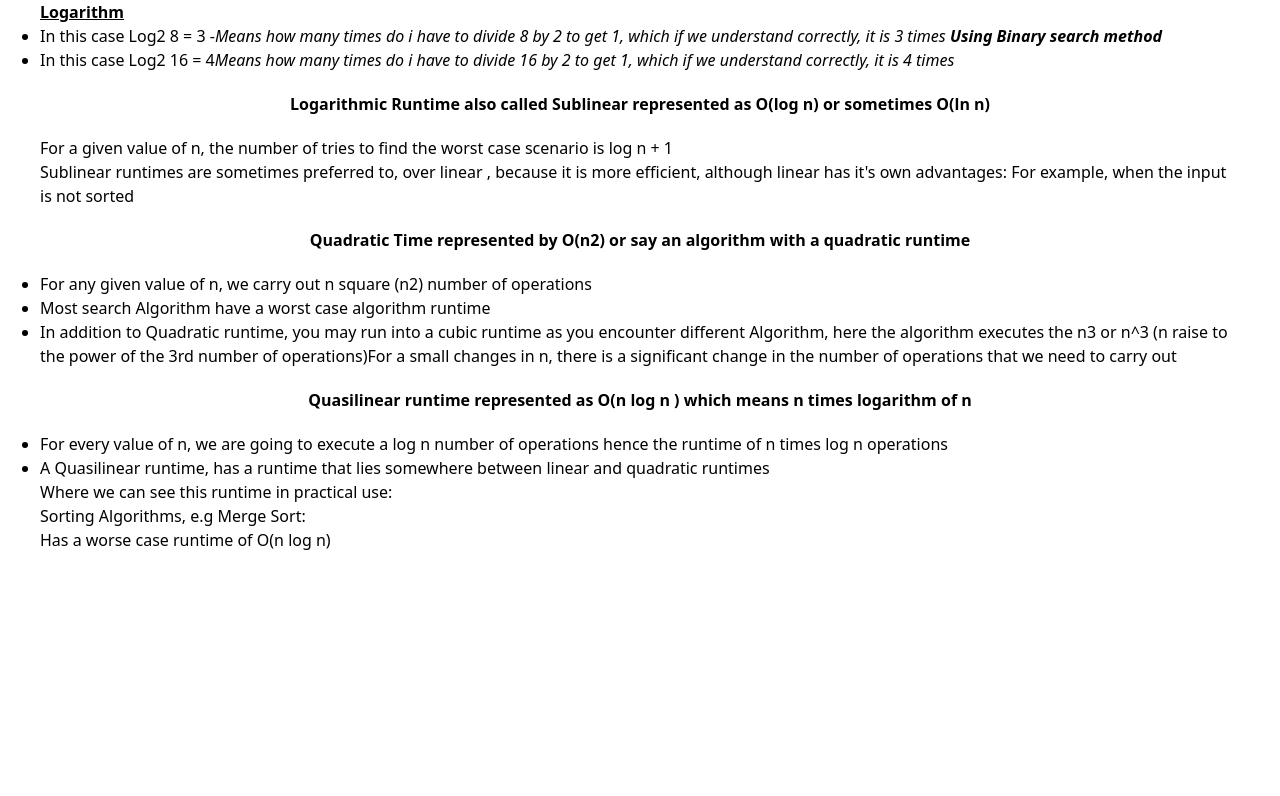
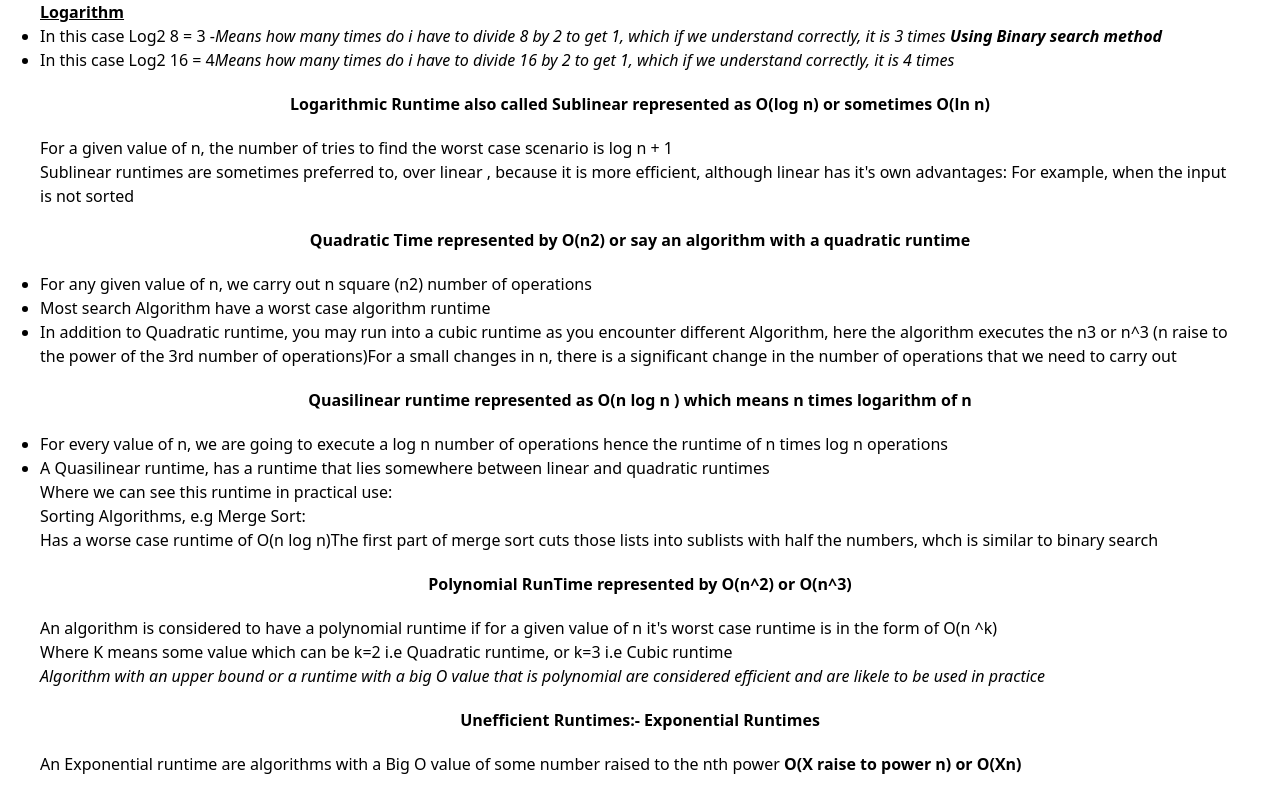
Before and after one commit to 1am-programmer/Data-structures-and-Algorithm, a React (Vite) app: page /big-o in a window 1280 px wide. Shown: the part 556-1352 px from the top of the page. Before the commit the page ends 1128 px from the top, so only its background shows below. Built offline with nearby package versions, Linux system fonts and the light colour scheme.

Commit message:
polynomial runtimes

```diff
--- a/router/BigO.jsx
+++ b/router/BigO.jsx
@@ -163,7 +163,38 @@ export default function BigO() {
             e.g Merge Sort:
             <br />
             <span>Has a worse case runtime of O(n log n)</span>
+            The first part of merge sort cuts those lists into sublists with
+            half the numbers, whch is similar to binary search
           </span>
+        </p>
+      </div>
+      <div>
+        <h3 className="font-bold py-5 text-center">
+          Polynomial RunTime represented by O(n^2) or O(n^3)
+        </h3>
+        <span>
+          An algorithm is considered to have a polynomial runtime if for a given
+          value of n it's worst case runtime is in the form of O(n ^k)
+        </span>
+        <p>
+          Where K means some value which can be k=2 i.e Quadratic runtime, or
+          k=3 i.e Cubic runtime
+        </p>
+        <p className="italic">
+          Algorithm with an upper bound or a runtime with a big O value that is
+          polynomial are considered efficient and are likele to be used in
+          practice
+        </p>
+      </div>
+      <div>
+        <h3 className="font-bold py-5 text-center">
+          Unefficient Runtimes:- Exponential Runtimes
+        </h3>
+        <p>
+          {" "}
+          An Exponential runtime are algorithms with a Big O value of some
+          number raised to the nth power{" "}
+          <strong>O(X raise to power n) or O(Xn)</strong>
         </p>
       </div>
     </div>
```
